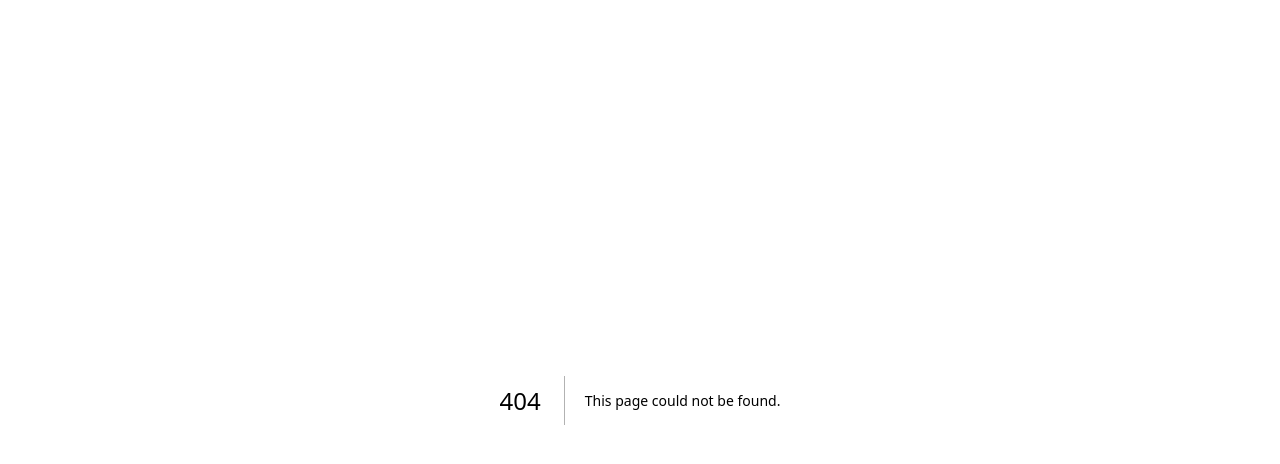
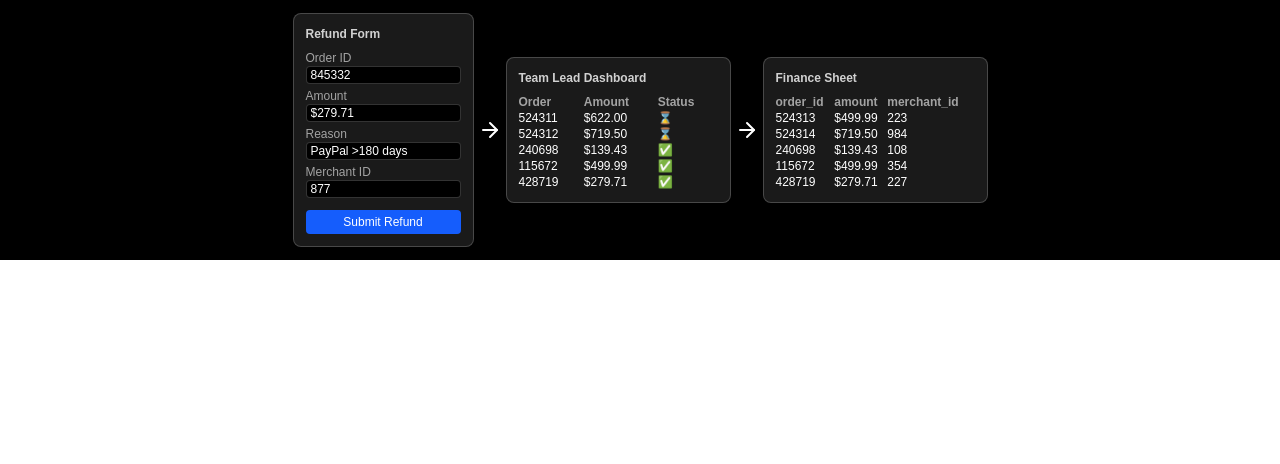
Before and after one commit to tdombui/starlink, a Next.js app: page /snapshot in a window 1280 px wide. Before the commit this address had no page. Shown: the top 464 px of the page. Built offline with nearby package versions, Linux system fonts and the light colour scheme.

Commit message:
update 2025-05-07

```diff
--- a/src/app/components/RefundFlowSimulator.tsx
+++ b/src/app/components/RefundFlowSimulator.tsx
@@ -140,7 +140,6 @@ export default function RefundFlowSimulator() {
             <thead>
               <tr className="border-b border-white/20">
               <th className="py-2 pr-4">Action</th>
-
                 <th className="py-2 pr-4">Order ID</th>
                 <th className="py-2 pr-4">Amount</th>
                 <th className="py-2 pr-4">Reason</th>
--- /dev/null
+++ b/src/app/components/RefundFlowSnapshot.tsx
@@ -0,0 +1,84 @@
+import { ArrowRight } from 'lucide-react';
+
+export default function RefundFlowSnapshot() {
+  return (
+    <div className="flex items-center justify-center gap-4 w-full overflow-x-auto p-4 bg-black text-white text-xs" style={{ height: '160px' }}>
+
+      {/* Module 1: Refund Form Snapshot */}
+      <div className="bg-white/10 border border-white/20 rounded-lg p-3 min-w-[225px] max-w-[225px]">
+        <h4 className="font-bold mb-2 text-white/80">Refund Form</h4>
+        <div className="space-y-1">
+          <div><span className="block text-white/60">Order ID</span><span className="font-medium">524311</span></div>
+          <div><span className="block text-white/60">Amount</span><span className="font-medium">$622.00</span></div>
+          <div><span className="block text-white/60">Reason</span><span className="font-medium">PayPal &gt;180 days</span></div>
+          <div><span className="block text-white/60">Merchant ID</span><span className="font-medium">123456</span></div>
+        </div>
+      </div>
+
+      {/* Arrow */}
+      <div className="flex items-center">
+        <ArrowRight className="text-white" />
+      </div>
+
+      {/* Module 2: TL Dashboard Snapshot */}
+      <div className="bg-white/10 border border-white/20 rounded-lg p-3 min-w-[225px] max-w-[225px]">
+        <h4 className="font-bold mb-2 text-white/80">Team Lead Dashboard</h4>
+        <table className="w-full text-left">
+          <thead>
+            <tr className="text-white/60">
+              <th>Order</th>
+              <th>Status</th>
+            </tr>
+          </thead>
+          <tbody>
+            <tr>
+              <td>524311</td>
+              <td className="text-yellow-300">Submitted</td>
+            </tr>
+            <tr>
+              <td>524312</td>
+              <td className="text-yellow-300">Submitted</td>
+            </tr>
+            <tr>
+              <td>524313</td>
+              <td className="text-green-400">Processed</td>
+            </tr>
+          </tbody>
+        </table>
+      </div>
+
+      {/* Arrow */}
+      <div className="flex items-center">
+        <ArrowRight className="text-white" />
+      </div>
+
+      {/* Module 3: Finance Snapshot */}
+      <div className="bg-white/10 border border-white/20 rounded-lg p-3 min-w-[225px] max-w-[225px]">
+        <h4 className="font-bold mb-2 text-white/80">Finance Sheet</h4>
+        <table className="w-full text-left">
+          <thead>
+            <tr className="text-white/60">
+              <th>Order</th>
+              <th>Amount</th>
+            </tr>
+          </thead>
+          <tbody>
+            <tr>
+              <td>524313</td>
+              <td>$622.00</td>
+            </tr>
+            <tr>
+              <td>524314</td>
+              <td>$719.50</td>
+            </tr>
+            <tr>
+              <td>524315</td>
+              <td>$499.99</td>
+            </tr>
+          </tbody>
+        </table>
+      </div>
+
+    </div>
+  );
+}
--- a/src/app/page.tsx
+++ b/src/app/page.tsx
@@ -5,6 +5,7 @@ import { Trophy, Rocket } from "lucide-react";
 import LightboxImage from '@/app/components/LightboxImage';
 import RefundSimulator from '@/app/components/RefundSimulator';
 import RefundFlowSimulator from '@/app/components/RefundFlowSimulator';
+// import RefundFlowSnapshot from '@/app/components/RefundFlowSnapshot';
 
 function ScrollLink({
   href,
@@ -479,7 +480,8 @@ This resulted in prolonged resolution times (7–14 days), excessive touch point
       <br />
       <h3 className="text-xl font-semibold mb-1">Creating a streamlined workflow</h3>
       <RefundFlowSimulator />
-      <br/>
+            <br />
+            {/* <RefundFlowSnapshot /> */}
       <br/>
 
 <LightboxImage src="/viz/paypal-flow-after.png" alt="PayPal Workflow"  />
--- /dev/null
+++ b/src/app/snapshot/page.tsx
@@ -0,0 +1,147 @@
+import { ArrowRight } from 'lucide-react';
+
+export default function RefundFlowSnapshot() {
+  return (
+    <div className="flex items-center justify-center gap-1 w-full overflow-x-auto p-4 bg-black text-white text-xs" style={{ height: '260px' }}>
+
+      {/* Module 1: Refund Form Snapshot */}
+      <div className="bg-white/10 border border-white/20 rounded-lg p-3 min-w-[181px] max-w-[181px]">
+        <h4 className="font-bold mb-2 text-white/80">Refund Form</h4>
+        <form className="space-y-1">
+          <div>
+            <label className="block text-white/60">Order ID</label>
+            <input
+              type="text"
+              value="845332"
+              readOnly
+              className="w-full bg-black text-white border border-white/20 rounded px-1"
+            />
+          </div>
+          <div>
+            <label className="block text-white/60">Amount</label>
+            <input
+              type="text"
+              value="$279.71"
+              readOnly
+              className="w-full bg-black text-white border border-white/20 rounded px-1"
+            />
+          </div>
+          <div>
+            <label className="block text-white/60">Reason</label>
+            <input
+              type="text"
+              value="PayPal >180 days"
+              readOnly
+              className="w-full bg-black text-white border border-white/20 rounded px-1"
+            />
+          </div>
+          <div>
+            <label className="block text-white/60">Merchant ID</label>
+            <input
+              type="text"
+              value="877"
+              readOnly
+              className="w-full bg-black text-white border border-white/20 rounded px-1"
+            />
+                  </div>
+                  <button type="button" className="mt-2 w-full bg-blue-600 hover:bg-blue-700 text-white px-2 py-1 rounded text-xs">
+            Submit Refund
+          </button>
+        </form>
+      </div>
+
+      {/* Arrow */}
+      <div className="flex items-center">
+        <ArrowRight className="text-white" />
+      </div>
+
+      {/* Module 2: TL Dashboard Snapshot */}
+      <div className="bg-white/10 border border-white/20 rounded-lg p-3 min-w-[225px] max-w-[225px]">
+        <h4 className="font-bold mb-2 text-white/80">Team Lead Dashboard</h4>
+        <table className="w-full text-left">
+          <thead>
+            <tr className="text-white/60">
+              <th>Order</th>
+              <th>Amount</th>
+              <th>Status</th>
+            </tr>
+          </thead>
+          <tbody>
+            <tr>
+              <td>524311</td>
+              <td>$622.00</td>
+              <td className="text-yellow-300">⌛</td>
+            </tr>
+            <tr>
+              <td>524312</td>
+              <td>$719.50</td>
+              <td className="text-yellow-300">⌛</td>
+            </tr>
+            <tr>
+              <td>240698</td>
+              <td>$139.43</td>
+              <td className="text-green-400">✅</td>
+            </tr>
+            <tr>
+              <td>115672</td>
+              <td>$499.99</td>
+              <td className="text-green-400">✅</td>
+            </tr>
+            <tr>
+              <td>428719</td>
+              <td>$279.71</td>
+              <td className="text-green-400">✅</td>
+            </tr>
+          </tbody>
+        </table>
+      </div>
+
+      {/* Arrow */}
+      <div className="flex items-center">
+        <ArrowRight className="text-white" />
+      </div>
+
+      {/* Module 3: Finance Snapshot */}
+      <div className="bg-white/10 border border-white/20 rounded-lg p-3 min-w-[225px] max-w-[225px]">
+        <h4 className="font-bold mb-2 text-white/80">Finance Sheet</h4>
+        <table className="w-full text-left">
+          <thead>
+            <tr className="text-white/60">
+              <th>order_id</th>
+              <th>amount</th>
+              <th>merchant_id</th>
+            </tr>
+          </thead>
+          <tbody>
+            <tr>
+              <td>524313</td>
+              <td>$499.99</td>
+              <td>223</td>
+            </tr>
+            <tr>
+              <td>524314</td>
+              <td>$719.50</td>
+              <td>984</td>
+            </tr>
+            <tr>
+              <td>240698</td>
+              <td>$139.43</td>
+              <td>108</td>
+            </tr>
+            <tr>
+              <td>115672</td>
+              <td>$499.99</td>
+              <td>354</td>
+            </tr>
+            <tr>
+              <td>428719</td>
+              <td>$279.71</td>
+              <td>227</td>
+            </tr>
+          </tbody>
+        </table>
+      </div>
+
+    </div>
+  );
+}
```
Also changed, not shown: 1 other file (tests, documents, lock files or other folders).
